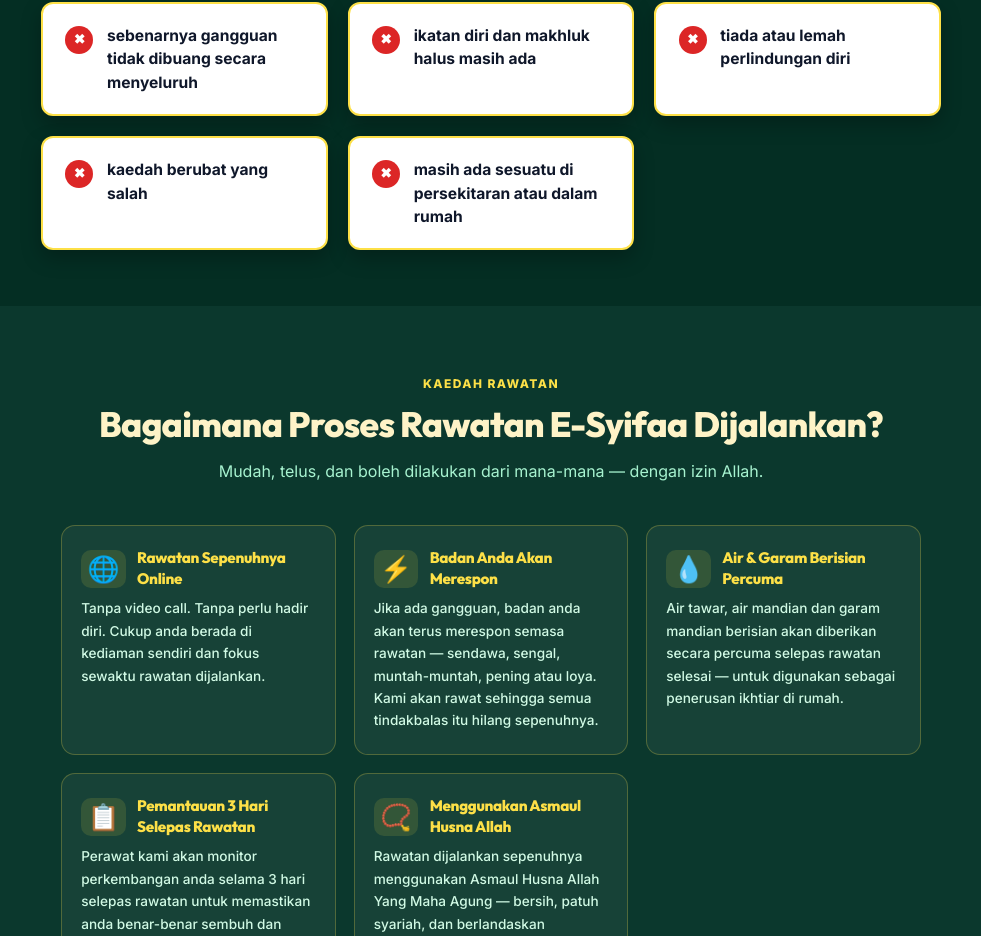
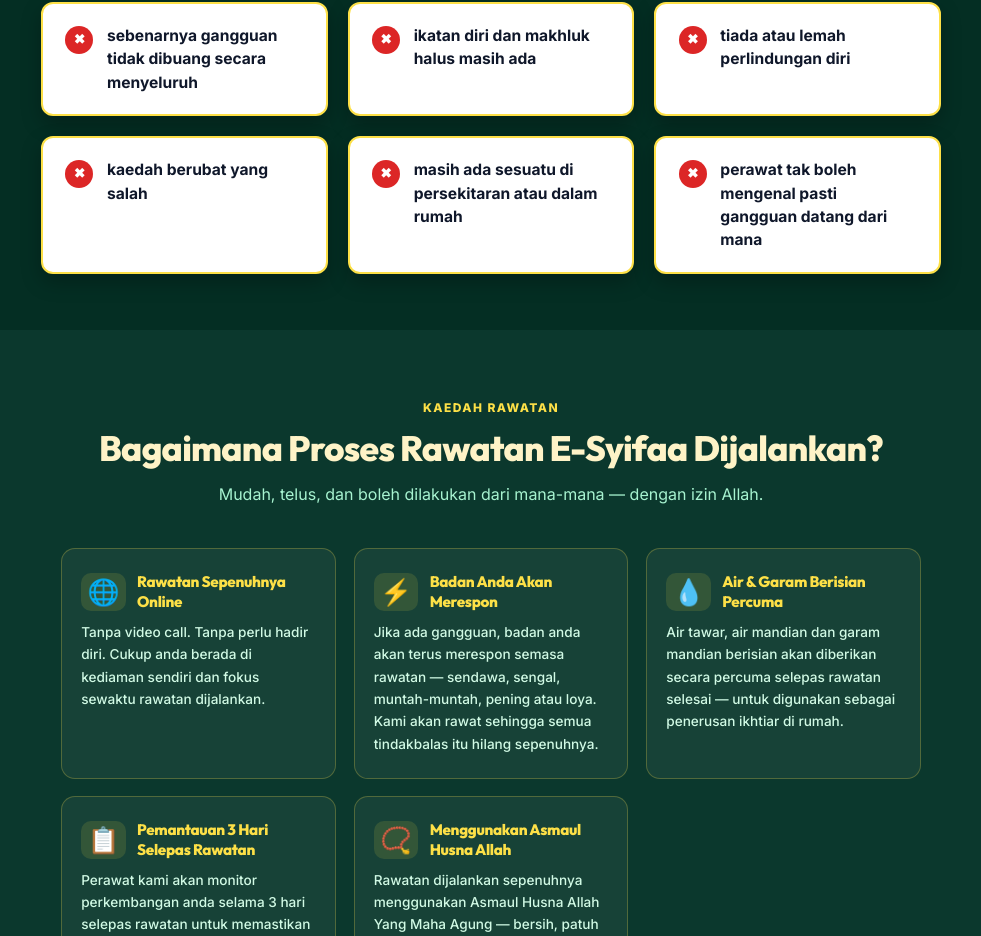
Before and after one commit to molekventure313/aura-assyifa, a Next.js app: page /gangguan-berulang in a window 1280 px wide. Shown: the part 2557-3493 px from the top of the page, without its empty margins (149-1130 px from the left). Built offline with nearby package versions, Linux system fonts and the light colour scheme.

Commit message:
update: tambah poin ke-6 pada punca gangguan berulang di /gangguan-berulang

```diff
--- a/src/components/salespage/variants/gangguan-berulang/ProblemSection.js
+++ b/src/components/salespage/variants/gangguan-berulang/ProblemSection.js
@@ -6,7 +6,8 @@
     'ikatan diri dan makhluk halus masih ada',
     'tiada atau lemah perlindungan diri',
     'kaedah berubat yang salah',
-    'masih ada sesuatu di persekitaran atau dalam rumah'
+    'masih ada sesuatu di persekitaran atau dalam rumah',
+    'perawat tak boleh mengenal pasti gangguan datang dari mana'
   ];
 
   return (
```
